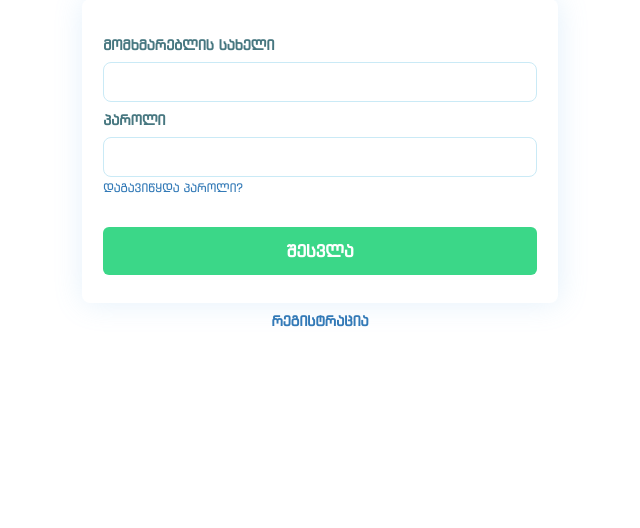
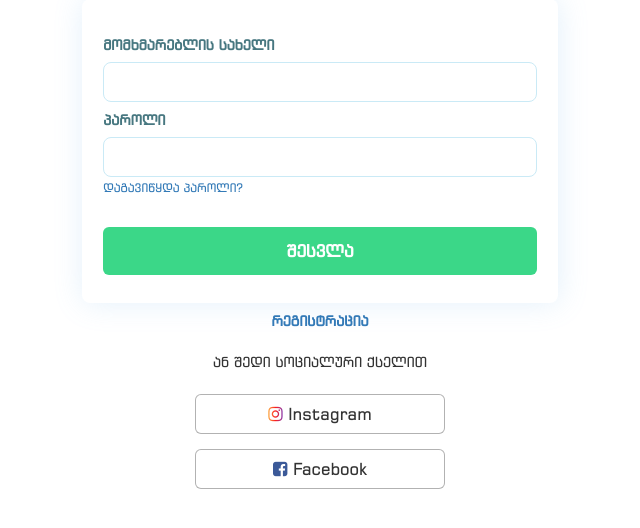
Before and after one commit to Khukhunashvili/mkitxe-me, a Django app: page /login in a window 1280 px wide. Shown: the part 213-741 px from the top of the page, without its empty margins (320-960 px from the left). Run offline with Django 3.2, Linux system fonts and the light colour scheme; some libraries are stand-ins or nearby versions; some web fonts are replaced.

Commit message:
Social sign in UI

```diff
--- a/main/static/main/css/auth.css
+++ b/main/static/main/css/auth.css
@@ -33,6 +33,25 @@ body {
 	background-color: #2fe388;
 }
 
+.social-btn {
+	min-width: 250px;
+	min-height: 40px;
+	border-radius: 6px;
+	border: 1px solid rgba(0, 0, 0, 0.3);
+	margin-top: 15px;
+	background: #FFF;
+	transition: 0.3s;
+	font-size: 120%;
+}
+
+.social-title {
+	margin: 25px;
+}
+
+.social-btn:hover {
+	background: rgba(0, 0, 0, 0.1);
+}
+
 .title {
 	color: #204e57;
 	font-weight: bold;
--- a/main/static/main/css/geo_font.css
+++ b/main/static/main/css/geo_font.css
@@ -3,3 +3,15 @@
   src: url('../bpg_extrasquare_mtavruli_2009.woff') format('woff'), /* Chrome 6+, Firefox 3.6+, IE 9+, Safari 5.1+ */
    url('../bpg_extrasquare_mtavruli_2009.ttf') format('truetype'); /* Chrome 4+, Firefox 3.5, Opera 10+, Safari 3—5 */
 }
+
+.fa-instagram {
+  background: #833ab4;  /* fallback for old browsers */
+  background: -webkit-linear-gradient(to right, #fcb045, #fd1d1d, #833ab4);  /* Chrome 10-25, Safari 5.1-6 */
+  background: linear-gradient(to right, #fcb045, #fd1d1d, #833ab4); /* W3C, IE 10+/ Edge, Firefox 16+, Chrome 26+, Opera 12+, Safari 7+ */
+  -webkit-background-clip: text;
+  -webkit-text-fill-color: transparent;
+}
+
+.fa-facebook-square {
+  color: #3B5998;
+}
--- a/main/templates/main/authentication.html
+++ b/main/templates/main/authentication.html
@@ -39,4 +39,10 @@
 	{% if 'შესვლა' in title %}
 		<h5 class="text-center"><strong><a href="{% url 'sign_up' %}"> რეგისტრაცია </a></strong></h5>
 	{% endif %}
+
+	{% if 'შესვლა' in title %}
+	<h5 class="text-center social-title"> ან შედი სოციალური ქსელით </h5>
+	<button class="center-block social-btn"> <i class="fa fa-instagram"></i> Instagram </button>
+	<button class="center-block social-btn"> <i class="fa fa-facebook-square"></i> Facebook </button>
+	{% endif %}
 {% endblock %}
```
